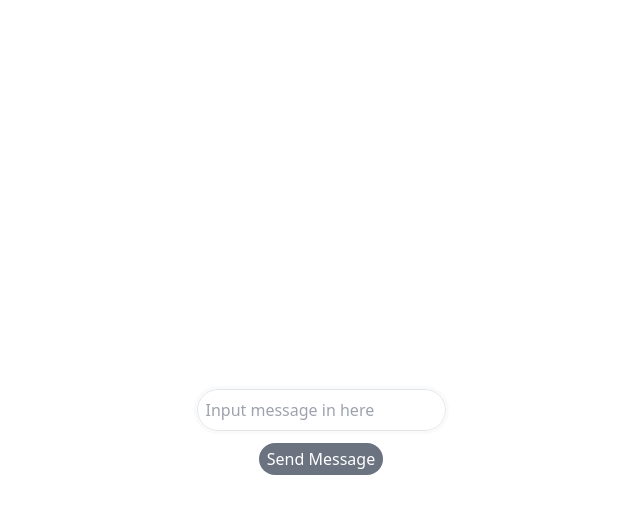
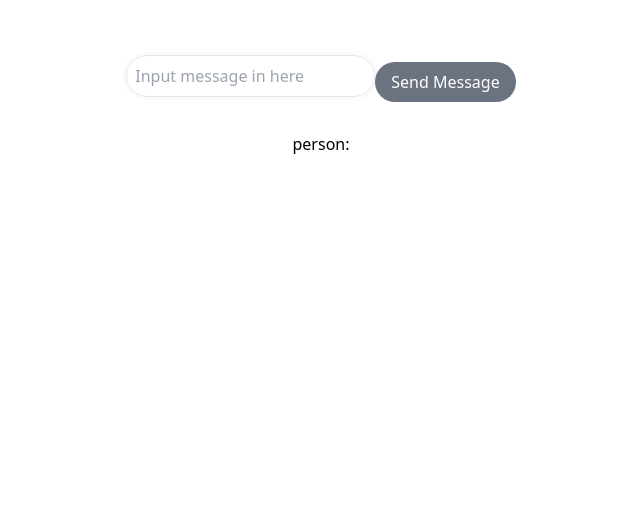
Before and after one commit to andi-faizal94/-React-Websocket.io, a React (Vite) app in the folder client/: page / in a window 1280 px wide. Shown: the top 514 px of the page, without its empty margins (319-959 px from the left). Built offline with nearby package versions, Linux system fonts and the light colour scheme; no server answers.

Commit message:
change base code

```diff
--- a/client/src/App.jsx
+++ b/client/src/App.jsx
@@ -1,23 +1,31 @@
+import { useEffect, useState } from 'react';
 import io from 'socket.io-client';
 import './App.css';
-import { useEffect } from 'react';
 
 const socket = io.connect('http://localhost:3001');
 
 function App() {
+  const [message, setMessage] = useState('');
+  const [messageReceived, setMessageReceived] = useState('');
+
   const handleMessage = (e) => {
     e.preventDefault();
-    socket.emit('send_message', { message: 'hello' });
+    socket.emit('send_message', { message: message });
+    setMessage('');
   };
 
   useEffect(() => {
     socket.on('receive_message', (data) => {
-      alert(data.message);
+      setMessageReceived(data?.message);
     });
+    return () => {
+      socket.off('receive_message');
+    };
   }, []);
   return (
-    <div className='min-h-screen flex justify-center items-center'>
-      <form>
+    <div className='min-h-screen '>
+      <div>
+        <form className='flex justify-center items-center min-h-[100px]'>
           <label htmlFor='message'></label>
           <input
             className='px-2 py-2 outline outline-slate-50 border border-neutral-200 rounded-full mb-3'
@@ -25,16 +33,19 @@ function App() {
             id='message'
             name='message'
             placeholder='Input message in here'
+            value={message}
+            onChange={(e) => setMessage(e.target.value)}
           />
-        <br />
           <button
             type='submit'
-          className='px-2 py-1 bg-gray-500 text-white rounded-full'
+            className='px-4 py-2 bg-gray-500 text-white rounded-full'
             onClick={handleMessage}
           >
             Send Message
           </button>
         </form>
+        <h1> person: {messageReceived}</h1>
+      </div>
     </div>
   );
 }
```
Lines whose indentation alone changed are shown as unchanged.
